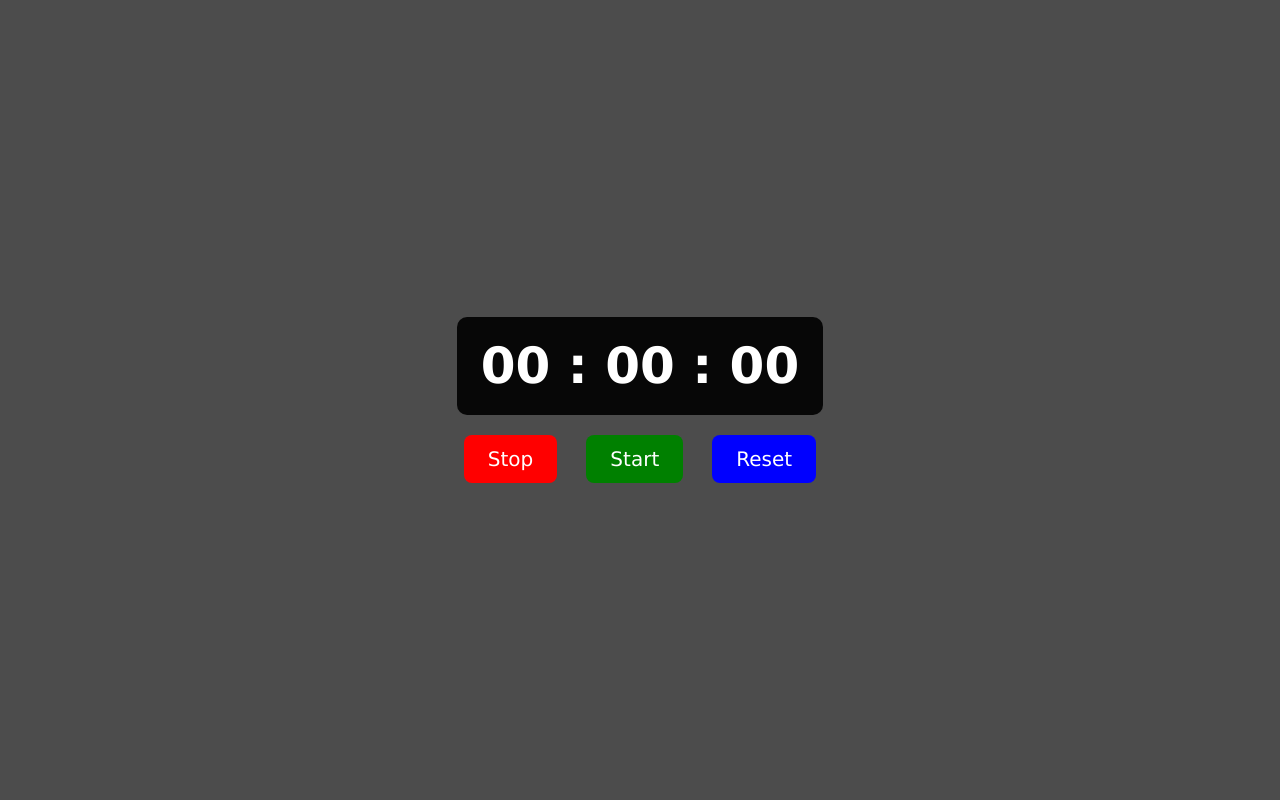
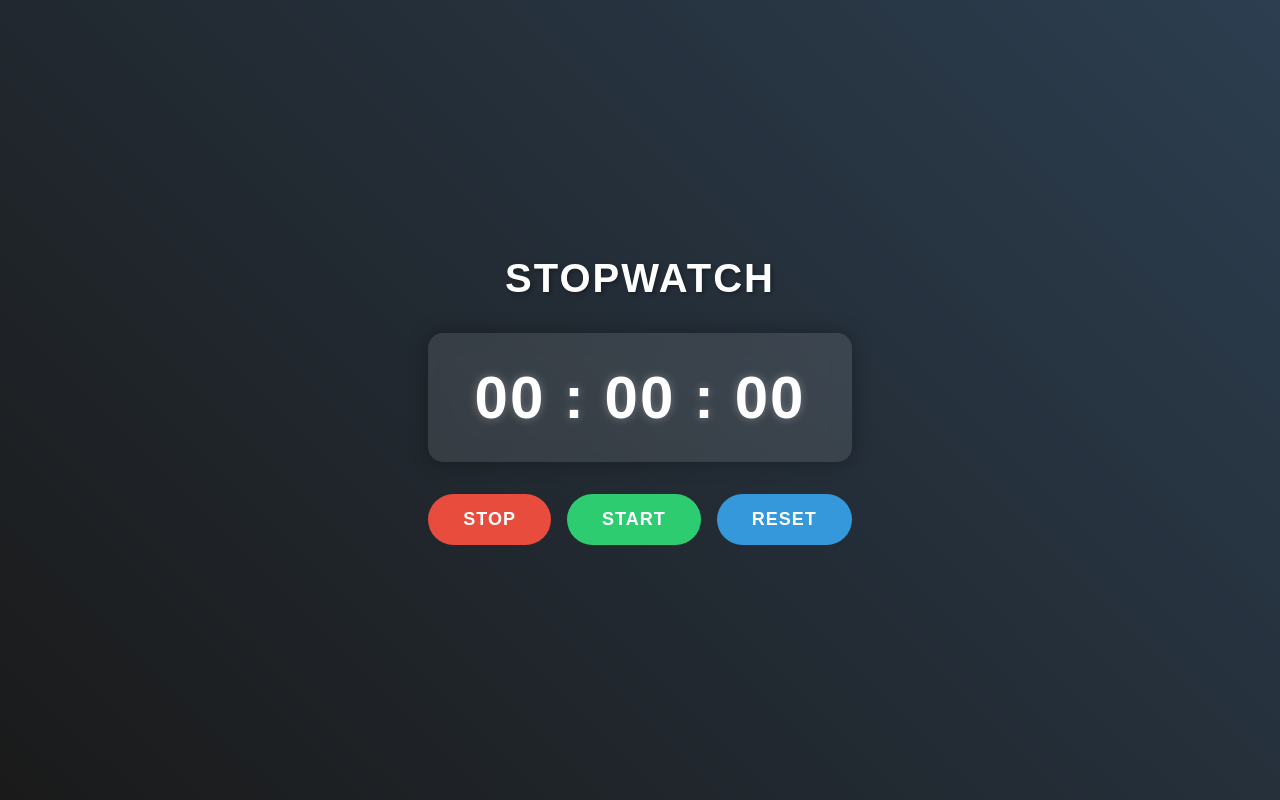
Before and after one commit to shreyaillur14/stop_watch, a plain HTML site: page index.html in a window 1280 px wide. Drawn offline with Linux system fonts and the light colour scheme.

Commit message:
Update stopwatch code

```diff
--- a/index.html
+++ b/index.html
@@ -8,18 +8,18 @@
     <title>Stopwatch</title>
 </head>
 <body>
-    <div class="stopwatch">
-        <div class="timerDisplay">00 : 00 : 00</div>
+    <div class="container">
+        <h1>Stopwatch</h1>
+        <div class="stopwatch">
+            <div class="timerDisplay">00 : 00 : 00</div>
+        </div>
+
+        <div class="buttons">
+            <button id="stopBtn" class="btn">Stop</button>
+            <button id="startBtn" class="btn">Start</button>
+            <button id="resetBtn" class="btn">Reset</button>
+        </div>
     </div>
-
-    <div class="buttons">
-        <button id="stopBtn" class="btn" style="--clr:red;">Stop</button>
-
-        <button id="startBtn" class="btn" style="--clr:green">Start</button>
-
-        <button id="resetBtn" class="btn" style="--clr:blue">Reset</button>
-    </div>
-
     <script src="script.js"></script>
 </body>
 </html>
--- a/style.css
+++ b/style.css
@@ -2,11 +2,11 @@
     margin: 0;
     padding: 0;
     box-sizing: border-box;
-    font-family: Verdana, Geneva, Tahoma, sans-serif;
+    font-family: 'Poppins', sans-serif;
 }
 
 body{
-    background-color: rgba(0, 0, 0, 0.7);
+    background: linear-gradient(45deg, #1a1a1a, #2c3e50);
     color: #ffffff;
     display: flex;
     justify-content: center;
@@ -15,29 +15,71 @@ body{
     flex-direction: column;
 }
 
+.container {
+    text-align: center;
+}
+
+h1 {
+    font-size: 2.5rem;
+    margin-bottom: 2rem;
+    text-transform: uppercase;
+    letter-spacing: 2px;
+    text-shadow: 2px 2px 4px rgba(0,0,0,0.3);
+}
+
 .stopwatch{
-    background-color: rgba(0, 0, 0, 0.9);
-    padding: 20px 24px;
-    border-radius: 10px;
+    background: rgba(255, 255, 255, 0.1);
+    backdrop-filter: blur(10px);
+    padding: 30px 40px;
+    border-radius: 15px;
+    box-shadow: 0 0 20px rgba(0,0,0,0.3);
+    margin-bottom: 2rem;
 }
 
 .timerDisplay{
-    font-size: 50px;
+    font-size: 60px;
     font-weight: 600;
+    text-shadow: 0 0 10px rgba(255,255,255,0.3);
+    letter-spacing: 2px;
 }
 
 .buttons{
-    margin-top: 20px;
+    display: flex;
+    gap: 1rem;
 }
 
 .btn{
-    font-size: 20px;
-    background: none;
+    font-size: 18px;
+    padding: 15px 35px;
     border: none;
-    color: #fff;
-    background-color: var(--clr);
-    padding: 12px 24px;
-    margin-inline: 12px;
-    border-radius: 8px;
+    border-radius: 50px;
     cursor: pointer;
+    transition: all 0.3s ease;
+    text-transform: uppercase;
+    font-weight: 600;
+    letter-spacing: 1px;
 }
+
+#startBtn {
+    background: #2ecc71;
+    color: white;
+}
+
+#stopBtn {
+    background: #e74c3c;
+    color: white;
+}
+
+#resetBtn {
+    background: #3498db;
+    color: white;
+}
+
+.btn:hover {
+    transform: scale(1.05);
+    box-shadow: 0 0 15px rgba(255,255,255,0.3);
+}
+
+.btn:active {
+    transform: scale(0.95);
+}
```
